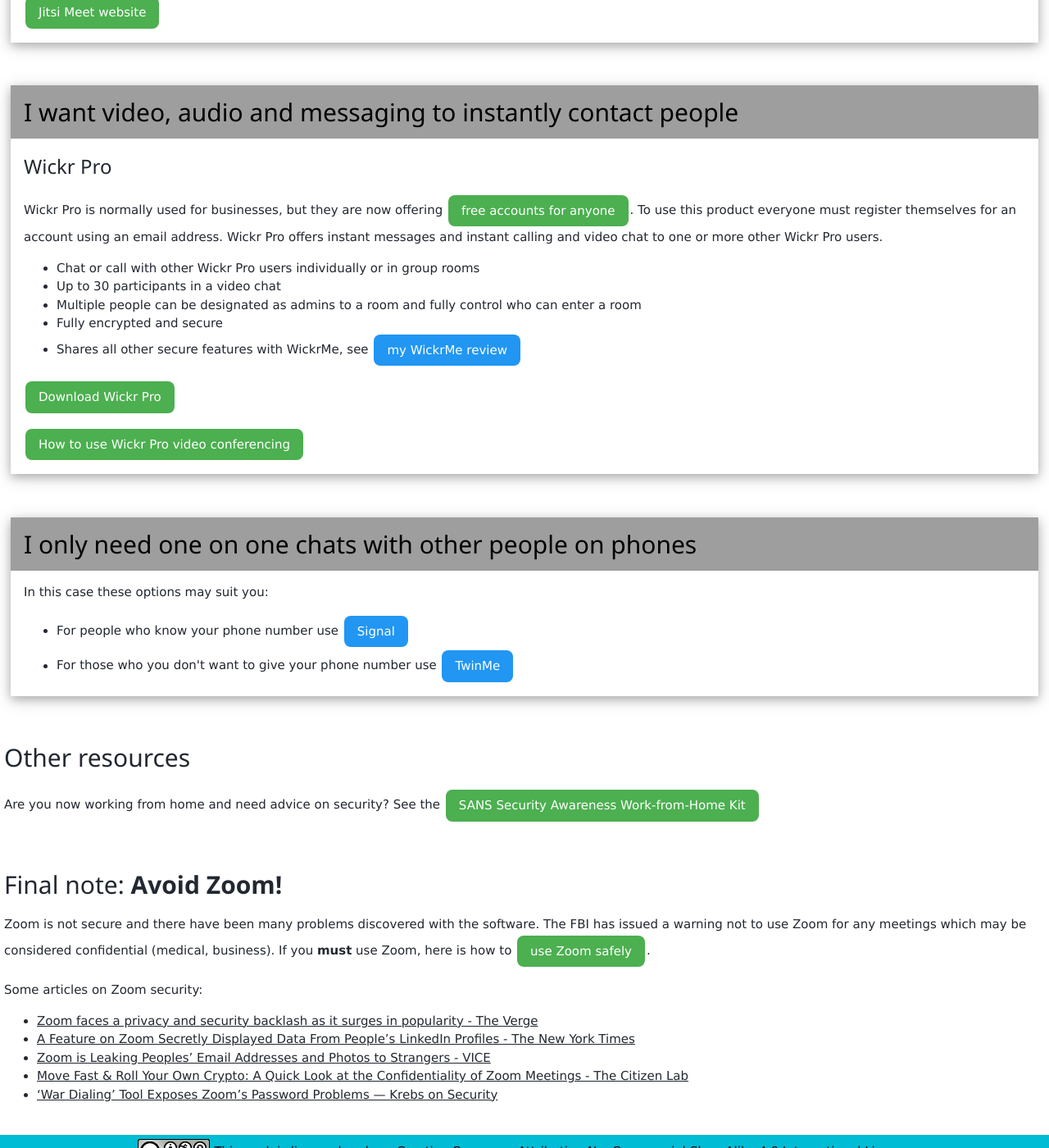
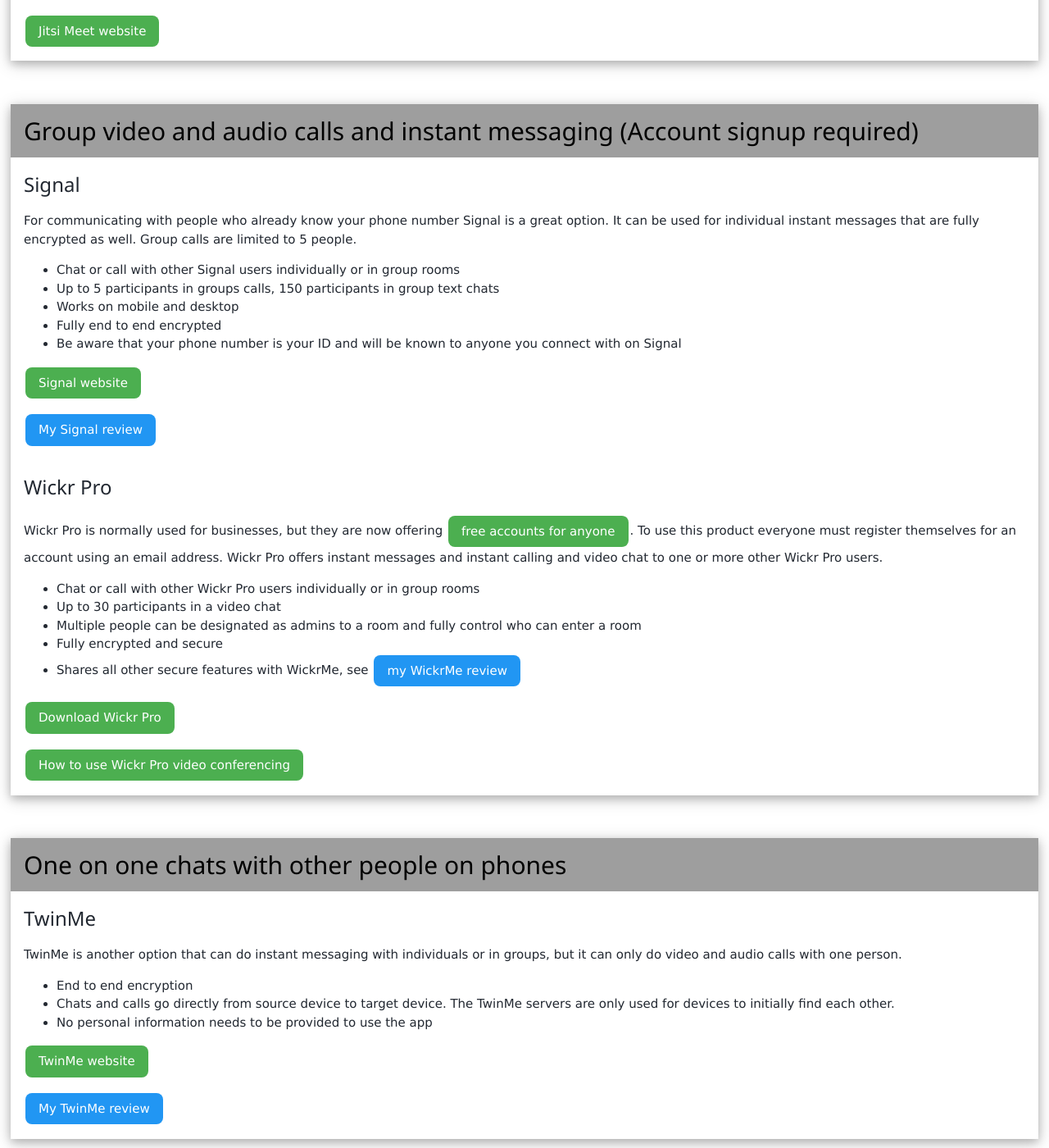
Before and after one commit to Perelandra0x309/secure-im, a Jekyll site: the page built from videochat.md, in a window 1280 px wide and 1400 px high, scrolled down 1393 px. Shown: the whole window at 82% size. Built offline with Jekyll 4.4.1, drawn with Linux system fonts in a browser that asks for light colours; some of the changed text lies outside the part shown.

Commit message:
Updated info on Jitsi and Signal

```diff
--- a/videochat.md
+++ b/videochat.md
@@ -17,14 +17,14 @@
 <div class="w3-row-padding">
 		<div class="w3-card-4">
 			<header class="w3-container w3-grey">
-				<h2>I want a video and audio chat program with scheduled or spontaneous gatherings</h2>
+				<h2>Group video and audio calls (No account needed)</h2>
 			</header>
 			<div class="w3-container">
 
 				<p><h3>Whereby</h3></p>
 				<p>This is a great choice for small groups of 4 or less.  Audio and video is end to end encrypted and either sent directly from device to device or through the Whereby TURN server.</p>
 				<ul>
-					<li>Up to 4 participants in a meeting</li>
+					<li>Up to 4 participants in a meeting (Temporarily up to 50 participants until Jan 8, 2021)</li>
 					<li>Guests do not need to sign up for an account or download any software</li>
 					<li>The meeting host can lock the room so any guests must "knock" and be let in before they can participate</li>
 					<li>You get a personal room address that does not change</li>
@@ -59,8 +60,21 @@
 <div class="w3-row-padding">
 		<div class="w3-card-4">
 			<header class="w3-container w3-grey">
-				<h2>I want video, audio and messaging to instantly contact people</h2>
+				<h2>Group video and audio calls and instant messaging (Account signup required)</h2>
 			</header>
+			<div class="w3-container">
+				<p><h3>Signal</h3></p>
+				<p>For communicating with people who already know your phone number Signal is a great option.  It can be used for individual instant messages that are fully encrypted as well.  Group calls are limited to 5 people.</p>
+				<ul>
+                    <li>Chat or call with other Signal users individually or in group rooms</li>
+                    <li>Up to 5 participants in groups calls, 150 participants in group text chats</li>
+                    <li>Works on mobile and desktop</li>
+                    <li>Fully end to end encrypted</li>
+                    <li>Be aware that your phone number is your ID and will be known to anyone you connect with on Signal</li>
+                </ul>
+                <p><a href="https://www.signal.org" {{ site.class_button_external }}>Signal website</a></p>
+				<p><a href="/centralizedapps.html#signal" {{ site.class_button_internal }}>My Signal review</a></p>
+            </div>
 			<div class="w3-container">
 				<p><h3>Wickr Pro</h3></p>
 				<p>Wickr Pro is normally used for businesses, but they are now offering <a href="https://wickr.com/wickr-extends-wickr-pro-service-offerings-for-free-amidst-urgent-spike-in-remote-work/" {{ site.class_button_external }}>free accounts for anyone</a>.  To use this product everyone must register themselves for an account using an email address.  Wickr Pro offers instant messages and instant calling and video chat to one or more other Wickr Pro users.</p>
@@ -82,14 +96,19 @@
 <div class="w3-row-padding">
 		<div class="w3-card-4">
 			<header class="w3-container w3-grey">
-				<h2>I only need one on one chats with other people on phones</h2>
+				<h2>One on one chats with other people on phones</h2>
 			</header>
 			<div class="w3-container">
-				<p>In this case these options may suit you:</p>
+				<p><h3>TwinMe</h3></p>
+				<p>TwinMe is another option that can do instant messaging with individuals or in groups, but it can only do video and audio calls with one person.</p>
 				<ul>
-					<li>For people who know your phone number use <a href="/centralizedapps.html#signal" {{ site.class_button_internal }}>Signal</a></li>
-					<li>For those who you don't want to give your phone number use <a href="/p2papps.html#twinme" {{ site.class_button_internal }}>TwinMe</a></li>
+                    <li>End to end encryption</li>
+                    <li>Chats and calls go directly from source device to target device.  The TwinMe servers are only used for devices to initially find each other.</li>
+                    <li>No personal information needs to be provided to use the app</li>
+
 				</ul>
+				<p><a href="https://twin.me" {{ site.class_button_external }}>TwinMe website</a></p>
+				<p><a href="/p2papps.html#twinme" {{ site.class_button_internal }}>My TwinMe review</a></p>
 			</div>
 		</div>
 </div>
```
Also changed, not shown: other parts of videochat.md (+2 -1 lines).
